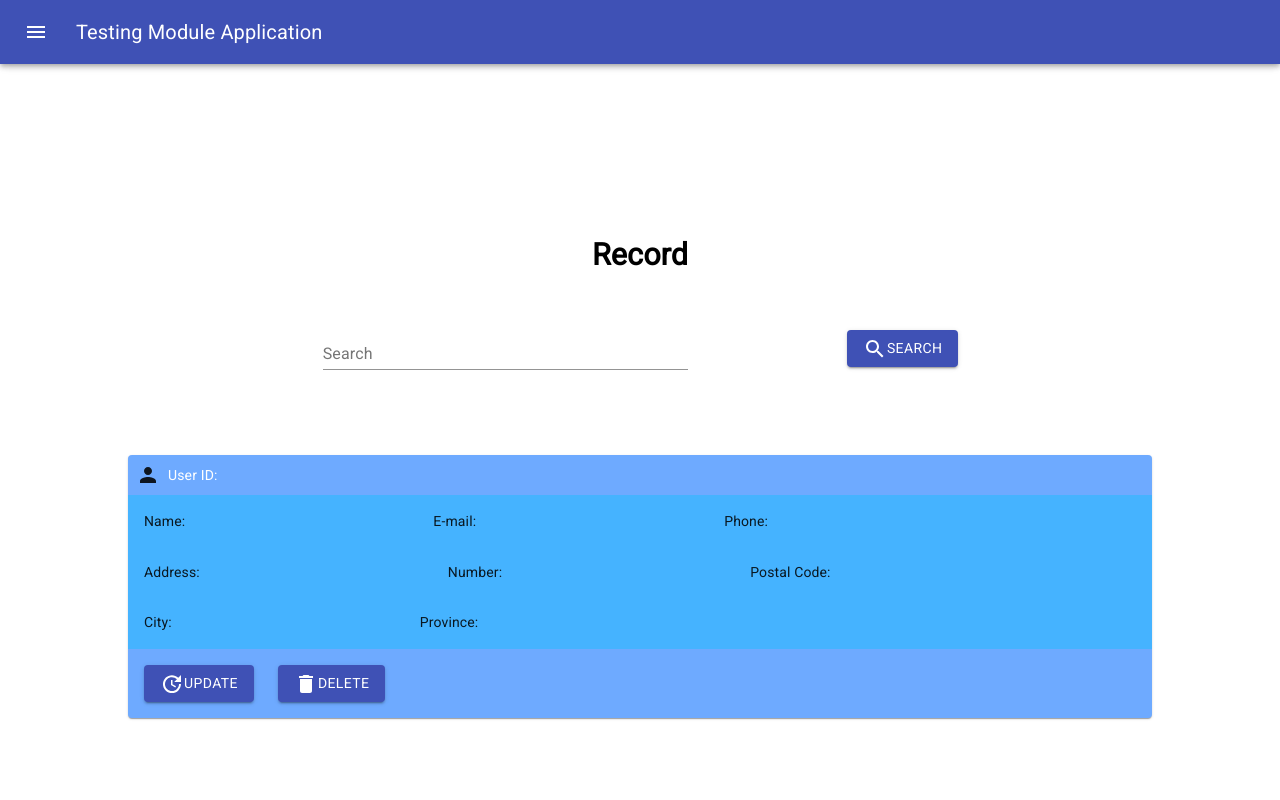
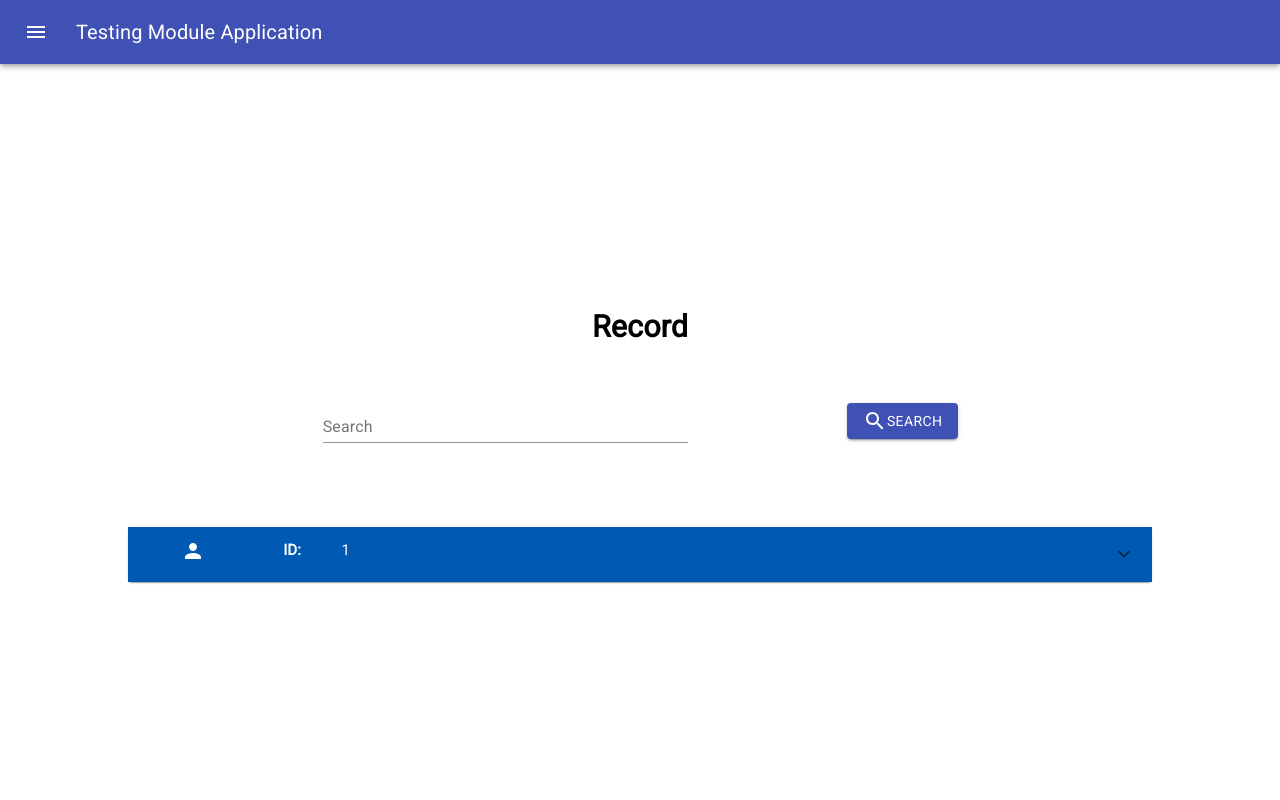
Before and after one commit to ivamgf/Tests-module-app-V2, a React (Create React App) app in the folder testing-module-app/: page /record in a window 1280 px wide. Shown: the top 800 px of the page. Built offline with nearby package versions, Linux system fonts and the light colour scheme.

Commit message:
Settings_03

```diff
--- a/testing-module-app/src/components/deleteBtn/DeleteBtn.js
+++ b/testing-module-app/src/components/deleteBtn/DeleteBtn.js
@@ -17,7 +17,7 @@ export default function ContainedButtons() {
 
   return (
     <div className={classes.root}>
-      <Button variant="contained" color="primary">
+      <Button variant="contained" color="secondary">
         <DeleteIcon />Delete
       </Button>
     </div>
--- a/testing-module-app/src/components/lists/Lists.js
+++ b/testing-module-app/src/components/lists/Lists.js
@@ -1,71 +1,125 @@
 import React from 'react';
 import { makeStyles } from '@material-ui/core/styles';
-import Card from '@material-ui/core/Card';
-import CardActions from '@material-ui/core/CardActions';
-import CardContent from '@material-ui/core/CardContent';
+import Accordion from '@material-ui/core/Accordion';
+import AccordionDetails from '@material-ui/core/AccordionDetails';
+import AccordionSummary from '@material-ui/core/AccordionSummary';
 import Typography from '@material-ui/core/Typography';
+import ExpandMoreIcon from '@material-ui/icons/ExpandMore';
 import PersonIcon from '@material-ui/icons/Person';
-import './lists.css';
+import DeleteBtn from '../deleteBtn/DeleteBtn';
 import UpdateBtn from '../updateBtn/UpdateBtn';
-import DeleteBtn from '../deleteBtn/DeleteBtn';
+import Divider from '@material-ui/core/Divider';
 
 const useStyles = makeStyles((theme) => ({
   root: {
     width: '80%',
-    marginTop: '5%',
-    background: '#6eaaff',
+    margin: '5%',
   },
-  card: {
-    background: '#45b3ff',
+  heading: {
+    fontSize: theme.typography.pxToRem(15),
+    flexBasis: '10.33%',
+    flexShrink: 0,
+    color: '#FFF',
+    fontWeight: 'bold',
   },
-  id: {
-    color: 'white',
+  secondaryHeading: {
+    fontSize: theme.typography.pxToRem(15),
+    color: '#FFF',
   },
-  fields: {
-    fontSize: 14,
-    textAlign: 'left',
+  body: {
+    fontSize: theme.typography.pxToRem(15),
+    flexBasis: '30.33%',
+    flexShrink: 0,
   },
-  field1: {
-    fontSize: 14,
-    textAlign: 'left',
-    marginTop: '3%',
+  secondaryBody: {
+    fontSize: theme.typography.pxToRem(15),
+    color: theme.palette.text.secondary,
   },
-  field2: {
-    marginLeft: '25%',
-  },
-  field3: {
-    marginLeft: '25%',
+  accordionBody: {
+    background: '#0059b3',
   }
 }));
 
-export default function SimpleCard() {
+export default function ControlledAccordions() {
   const classes = useStyles();
+  const [expanded, setExpanded] = React.useState(false);
+
+  const handleChange = (panel) => (event, isExpanded) => {
+    setExpanded(isExpanded ? panel : false);
+  };
 
   return (
-    <Card className={classes.root}>
-      <CardActions className={classes.fields}>
-        <PersonIcon />
-        <span className={classes.id}>User ID:</span >
-      </CardActions>
-      <CardContent className={classes.card}>
-        <Typography className={classes.fields}>
-          <span className={classes.field1}>Name:</span>
-          <span className={classes.field2}>E-mail:</span>
-          <span className={classes.field3}>Phone:</span>
-        </Typography>
-        <Typography className={classes.field1}>
-          <span>Address:</span >
-          <span className={classes.field2}>Number:</span>
-          <span className={classes.field3}>Postal Code:</span>
-        </Typography>
-        <Typography className={classes.field1}>
-          <span>City:</span >
-          <span className={classes.field2}>Province:</span>
-        </Typography>
-      </CardContent>
-      <CardActions>
-        <UpdateBtn /><DeleteBtn />
-      </CardActions>
-    </Card>
+    <div className={classes.root}>
+      <Accordion  expanded={expanded === 'panel1'} onChange={handleChange('panel1')}>
+        <AccordionSummary
+        className={classes.accordionBody}
+          expandIcon={<ExpandMoreIcon />}
+          aria-controls="panel1bh-content"
+          id="panel1bh-header"
+        >
+          <Typography className={classes.heading}>
+            <PersonIcon />
+          </Typography>
+          <Typography className={classes.heading}>
+            ID:
+          </Typography>
+          <Typography className={classes.secondaryHeading}>1</Typography>
+        </AccordionSummary>
+        <AccordionDetails>
+          <Typography className={classes.body}>
+            Name:
+          </Typography>
+          <Typography className={classes.secondaryBody}>x</Typography>
+        </AccordionDetails>
+        <AccordionDetails>
+          <Typography className={classes.body}>
+            E-mail:
+          </Typography>
+          <Typography className={classes.secondaryBody}>x</Typography>
+        </AccordionDetails>
+        <AccordionDetails>
+          <Typography className={classes.body}>
+            Phone:
+          </Typography>
+          <Typography className={classes.secondaryBody}>x</Typography>
+        </AccordionDetails>
+        <AccordionDetails>
+          <Typography className={classes.body}>
+            Code Postal:
+          </Typography>
+          <Typography className={classes.secondaryBody}>x</Typography>
+        </AccordionDetails>
+        <AccordionDetails>
+          <Typography className={classes.body}>
+            Address:
+          </Typography>
+          <Typography className={classes.secondaryBody}>x</Typography>
+        </AccordionDetails>
+        <AccordionDetails>
+          <Typography className={classes.body}>
+            Number:
+          </Typography>
+          <Typography className={classes.secondaryBody}>x</Typography>
+        </AccordionDetails>
+        <AccordionDetails>
+        <Typography className={classes.body}>
+            City:
+          </Typography>
+          <Typography className={classes.secondaryBody}>x</Typography>
+        </AccordionDetails>
+        <AccordionDetails>
+          <Typography className={classes.body}>
+            Province:
+          </Typography>
+          <Typography className={classes.secondaryBody}>x</Typography>
+        </AccordionDetails>
+        <Divider />
+        <AccordionDetails>
+          <UpdateBtn />
+          <DeleteBtn />
+        </AccordionDetails>
+      </Accordion>
+
+    </div>
   );
 }
```
Also changed, not shown: testing-module-app/src/pages/record/record-style.css (line endings or trailing spaces).
